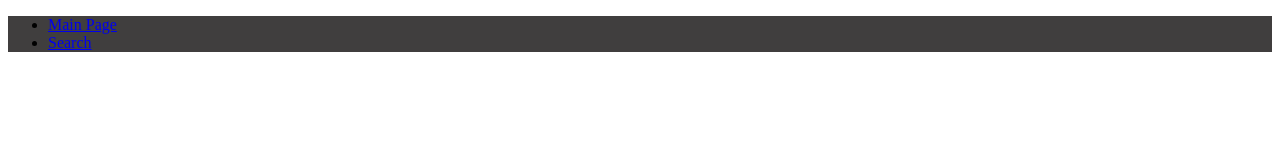
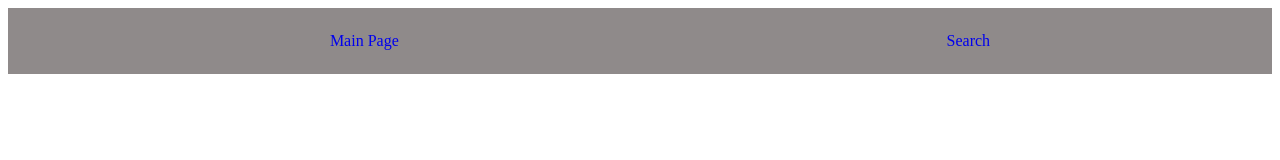
Before and after one commit to OfficialSiddharthBisht/BreweryApp, a plain HTML site: page index.html in a window 1280 px wide. Drawn offline with Linux system fonts and the light colour scheme.

Commit message:
done some styling of the navbar

```diff
--- a/Styling/navbar.css
+++ b/Styling/navbar.css
@@ -1,3 +1,12 @@
 header .navbar{
-    background-color: rgb(64, 62, 62);
+    background-color: rgb(143, 138, 138);
+    padding: 8px;
 }
+header .navbar ul {
+    list-style: none;
+    display: flex;
+    justify-content: space-around;
+}
+header .navbar ul li a{
+    text-decoration: none;
+}
```
